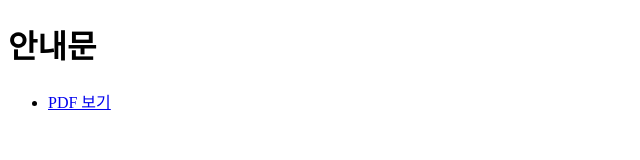
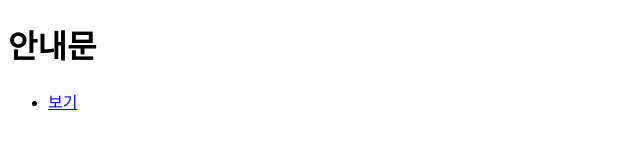
Before and after one commit to hello-sims/0262401000, a plain HTML site: page index.html in a window 1280 px wide. Shown: the full height of the page, 0-640 px from the left. Drawn offline with Linux system fonts and the light colour scheme.

Commit message:
Update index.html

```diff
--- a/index.html
+++ b/index.html
@@ -6,7 +6,7 @@
 <body>
     <h1>안내문</h1>
     <ul>
-        <li><a href="신용평가신청방법.pdf" target="_blank">PDF 보기</a></li>
+        <li><a href="신용평가신청방법.pdf" target="_blank">보기</a></li>
     </ul>
 </body>
 </html>
```
